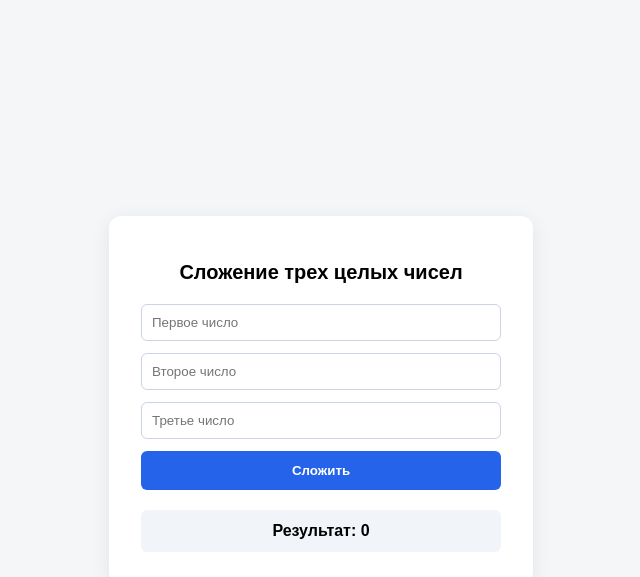
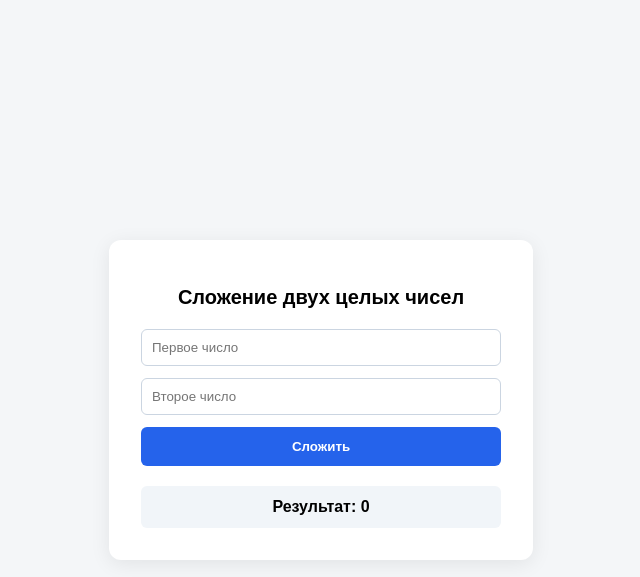
Before and after one commit to tylerrondo/ai-pipe-test, a plain HTML site: page index.html in a window 1280 px wide. Both pictures are taken after a click on the button "Сложить". Shown: the whole page, without its empty margins (319-959 px from the left). Drawn offline with Linux system fonts and the light colour scheme.

Commit message:
feat: Изменить сложение трех чисел на два числа (#29)

```diff
--- a/index.html
+++ b/index.html
@@ -3,7 +3,7 @@
 <head>
   <meta charset="UTF-8">
   <meta name="viewport" content="width=device-width, initial-scale=1.0">
-  <title>Сложение трех целых чисел</title>
+  <title>Сложение двух целых чисел</title>
   <style>
     body { font-family: sans-serif; display: flex; justify-content: center; align-items: center; min-height: 100vh; margin: 0; background: #f4f6f8; }
     .card { background: #fff; padding: 32px; border-radius: 12px; box-shadow: 0 4px 20px rgba(0,0,0,0.08); width: 100%; max-width: 360px; }
@@ -15,10 +15,9 @@
 </head>
 <body>
   <div class="card">
-    <h1>Сложение трех целых чисел</h1>
+    <h1>Сложение двух целых чисел</h1>
     <input type="number" id="num1" step="1" placeholder="Первое число">
     <input type="number" id="num2" step="1" placeholder="Второе число">
-    <input type="number" id="num3" step="1" placeholder="Третье число">
     <button onclick="calculateSum()">Сложить</button>
     <div id="result" class="result" style="display: none;"></div>
   </div>
@@ -26,9 +25,8 @@
     function calculateSum() {
       const n1 = Number(document.getElementById('num1').value);
       const n2 = Number(document.getElementById('num2').value);
-      const n3 = Number(document.getElementById('num3').value);
       const res = document.getElementById('result');
-      res.textContent = 'Результат: ' + (n1 + n2 + n3);
+      res.textContent = 'Результат: ' + (n1 + n2);
       res.style.display = 'block';
     }
   </script>
```
